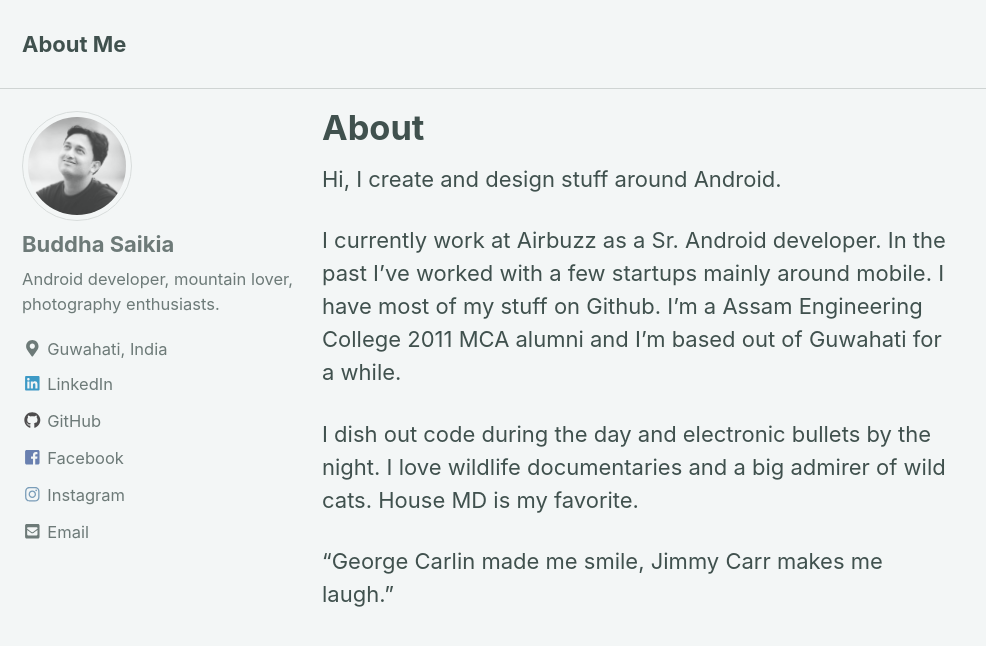
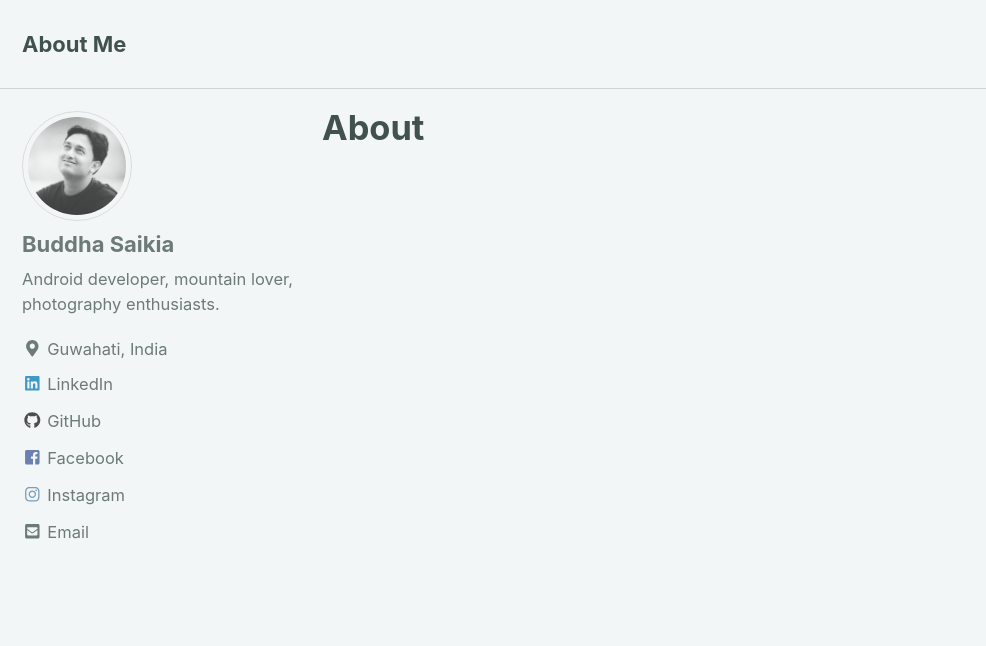
Before and after one commit to buddhasaikia/buddhasaikia.github.io, a Jekyll site: the page built from _pages/about.md, in a window 1280 px wide and 900 px high. Shown: the top 646 px of the window, without its empty margins (0-986 px from the left). Built offline with Jekyll 4.4.1, drawn with Linux system fonts in a browser that asks for light colours; cached includes are drawn as plain includes; nearby versions of some CDN libraries.

Commit message:
Updated about

```diff
--- a/_pages/about.md
+++ b/_pages/about.md
@@ -2,13 +2,3 @@
 title: "About"
 permalink: "/about/"
 ---
-Hi, I create and design stuff around Android.
-
-
-I currently work at Airbuzz as a Sr. Android developer. In the past I've worked with a few startups mainly around mobile. I have most of my stuff on Github. I'm a Assam Engineering College 2011 MCA alumni and I'm based out of Guwahati for a while.
-
-
-I dish out code during the day and electronic bullets by the night. I love wildlife documentaries and a big admirer of wild cats. House MD is my favorite.
-
-
-"George Carlin made me smile, Jimmy Carr makes me laugh."
```
